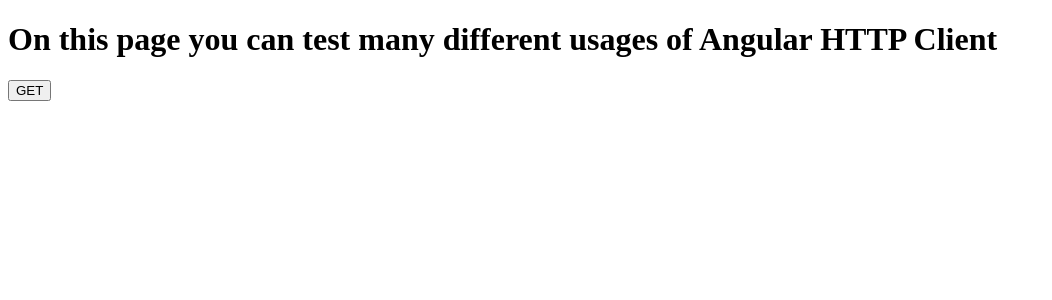
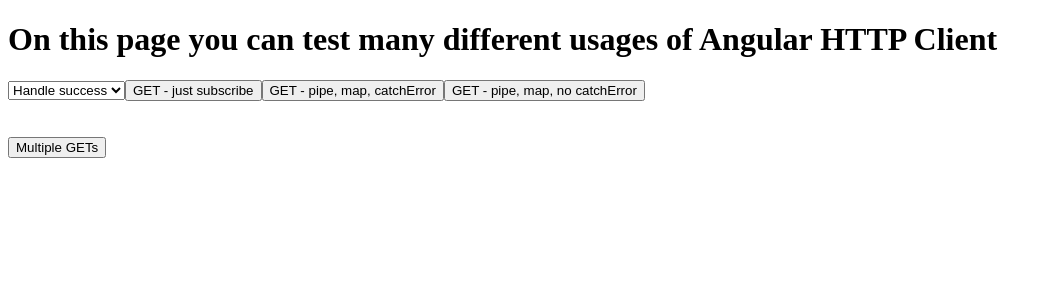
Before and after one commit to kicaj29/AngularHttpClientWithSampleRestApiServer, an Angular app in the folder AngularClient/: page / in a window 1280 px wide. Shown: the top 300 px of the page, without its empty margins (0-1052 px from the left). Built offline with nearby package versions, Linux system fonts and the light colour scheme.

Commit message:
pipe, map, catch error

```diff
--- a/AngularClient/src/app/app.component.html
+++ b/AngularClient/src/app/app.component.html
@@ -1,4 +1,14 @@
 <h1>On this page you can test many different usages of Angular HTTP Client</h1>
 
-<button (click)="playWithGet()" >GET</button>
+<select #howToHandle>
+  <option value="true">Handle success</option>
+  <option value="false">Handle fail</option>
+</select>
+<button (click)="playWithGetOption1(howToHandle.value)" >GET - just subscribe</button>
+<button (click)="playWithGetOption2(howToHandle.value)" >GET - pipe, map, catchError</button>
+<button (click)="playWithGetOption2a(howToHandle.value)" >GET - pipe, map, no catchError</button>
+<br/>
+<br/>
+<br/>
+<button (click)="playWithMultipleGets()" >Multiple GETs</button>
 <router-outlet></router-outlet>
--- a/AngularClient/src/app/app.component.ts
+++ b/AngularClient/src/app/app.component.ts
@@ -1,9 +1,10 @@
-import { HttpClient, HttpErrorResponse } from '@angular/common/http';
+import { HttpClient, HttpErrorResponse, HttpParams } from '@angular/common/http';
 import { Component } from '@angular/core';
 import { WeatherForecast } from './weather-forecast';
 import { catchError, map } from 'rxjs/operators';
 import { WeatherForecastSummary } from './weather-forecast-summary';
-import { of } from 'rxjs';
+import { forkJoin, Observable, of } from 'rxjs';
+import { WeatherForecastSummaryError } from './weather-forecast-summary-error';
 
 @Component({
   selector: 'app-root',
@@ -17,12 +18,12 @@
 
   }
 
-  playWithGet() {
-
-    console.log("playing with get...");
+  playWithGetOption1(success: boolean) {
+    const params = new HttpParams()
+    .set('success', success.toString());
 
     // option 1 - simple usage
-    this._httpClient.get<WeatherForecast[]>('https://localhost:44351/WeatherForecast').subscribe(
+    this._httpClient.get<WeatherForecast[]>('https://localhost:44351/WeatherForecast', {params}).subscribe(
       (data: WeatherForecast[]) => {
         if (data) {
           data.forEach(wf => {
@@ -35,9 +36,15 @@
         console.log(`status: ${error?.status}`);
       }
     );
+  }
+
+  playWithGetOption2(success: boolean) {
+
+    const params = new HttpParams()
+    .set('success', success.toString());
 
     // option 2 - use pipe, map, catchError
-    let observable = this._httpClient.get<WeatherForecast[]>('https://localhost:44351/WeatherForecast').pipe(
+    let observable = this._httpClient.get<WeatherForecast[]>('https://localhost:44351/WeatherForecast', {params}).pipe(
       map(
         (result: WeatherForecast[]) => {
           console.log('mapping success result...');
@@ -45,26 +52,144 @@
           res.count = result.length;
           return res;
         },
-        (error: HttpErrorResponse) => {
-          console.log('THIS WILL NEVER BE EXECUTED !!!! mapping error result...');
+        (error) => {
+          console.log('I SHOULD NEVER BE EXECUTED');
+          // this will never be executed because map handles only success, to handle an error use catchError!
+        }
+      ),
+      catchError((error: HttpErrorResponse)  => {
+        console.log("catching error...");
+        let newError = new WeatherForecastSummaryError();
+        newError.count = -1;
+        newError.errorMessage = error.error.statusDescription;
+        return of(newError);
+      })
+    );
+
+    observable.subscribe(
+      (data: WeatherForecastSummary | WeatherForecastSummaryError) => {
+        // here 2 data types can be passed because it handles also value emitted by catchError!
+        debugger;
+        console.log(data.count);
+        if (data instanceof WeatherForecastSummaryError) {
+          console.log(`handled error message: ${data.errorMessage}`);
+        }
+      },
+      (error) => {
+        console.log('I SHOULD NEVER BE EXECUTED');
+        // this will never be executed because the error has been already handled in catchError method
+        // and now the value is treated as success
+      }
+    );
+  }
+
+  playWithGetOption2a(success: boolean) {
+
+    const params = new HttpParams()
+    .set('success', success.toString());
+
+    // option 2a - use pipe, map without catchError - then original error is handled in subscribe
+    let observable2a = this._httpClient.get<WeatherForecast[]>('https://localhost:44351/WeatherForecast', {params}).pipe(
+      map(
+        (result: WeatherForecast[]) => {
+          console.log('mapping success result...');
           let res = new WeatherForecastSummary();
-          res.count = -1;
+          res.count = result.length;
+          return res;
+        },
+        (error) => {
+          console.log('I SHOULD NEVER BE EXECUTED');
+          // this will never be executed because map handles only success, to handle an error use catchError!
+        }
+      )
+    );
+
+    observable2a.subscribe(
+      (data: WeatherForecastSummary) => {
+        console.log(data.count);
+      },
+      (error: HttpErrorResponse) => {
+        console.log(`status: ${error?.error.statusDescription}`);
+        console.log(`status: ${error?.status}`);
+      }
+    );
+  }
+
+  playWithMultipleGets() {
+
+    const paramsTrue = new HttpParams()
+    .set('success', true.toString());
+
+    let observableSuccess = this._httpClient.get<WeatherForecast[]>('https://localhost:44351/WeatherForecast', {params: paramsTrue}).pipe(
+      map(
+        (result: WeatherForecast[]) => {
+          console.log('mapping success result...');
+          let res = new WeatherForecastSummary();
+          res.count = result.length;
+          return res;
+        },
+        (error) => {
+          console.log('I SHOULD NEVER BE EXECUTED');
+          // this will never be executed because map handles only success, to handle an error use catchError!
         }
       ),
       catchError(error => {
         console.log("catching error...");
-        let res = new WeatherForecastSummary();
-        res.count = -1;
-        return of(res);
+        let newError = new WeatherForecastSummaryError();
+        newError.count = -1;
+        newError.errorMessage = error.error.statusDescription;
+        return of(newError);
       })
     );
 
-    observable.subscribe(
-      (data: WeatherForecastSummary) => {
-        console.log(data.count);
+    const paramsFalse = new HttpParams()
+      .set('success', false.toString());
+
+    let observableFail = this._httpClient.get<WeatherForecast[]>('https://localhost:44351/WeatherForecast', {params: paramsFalse}).pipe(
+      map(
+        (result: WeatherForecast[]) => {
+          console.log('mapping success result...');
+          let res = new WeatherForecastSummary();
+          res.count = result.length;
+          return res;
+        },
+        (error) => {
+          console.log('I SHOULD NEVER BE EXECUTED');
+          // this will never be executed because map handles only success, to handle an error use catchError!
+        }
+      ),
+      catchError(error => {
+        console.log("catching error...");
+        let newError = new WeatherForecastSummaryError();
+        newError.count = -1;
+        newError.errorMessage = error.error.statusDescription;
+        return of(newError);
+      })
+    );
+
+    const allRequests: Observable<WeatherForecastSummary>[] = [];
+    allRequests.push(observableSuccess);
+    allRequests.push(observableFail);
+
+    var finalObservable = forkJoin(allRequests);
+
+    finalObservable.subscribe(
+      (data: WeatherForecastSummary[] | WeatherForecastSummaryError[]) => {
+        debugger;
+        console.log('handling all successes');
+        if (data) {
+          data.forEach(d => {
+            console.log(d.count);
+            if (d instanceof WeatherForecastSummaryError) {
+              console.log(`handled error message: ${d.errorMessage}`);
+            }
+          });
+        }
       },
-      (error: WeatherForecastSummary) => {
-        console.log(`error: ${error.count}`);
+      (error) => {
+        console.log('I SHOULD NEVER BE EXECUTED');
+        // this will never be executed because the error has been already handled in catchError method
+        // and now the value is treated as success
       }
     );
 
--- /dev/null
+++ b/AngularClient/src/app/weather-forecast-summary-error.ts
@@ -0,0 +1,4 @@
+export class WeatherForecastSummaryError {
+  count: number;
+  errorMessage: string;
+}
```
Also changed, not shown: 2 other files (tests, documents, lock files or other folders).
